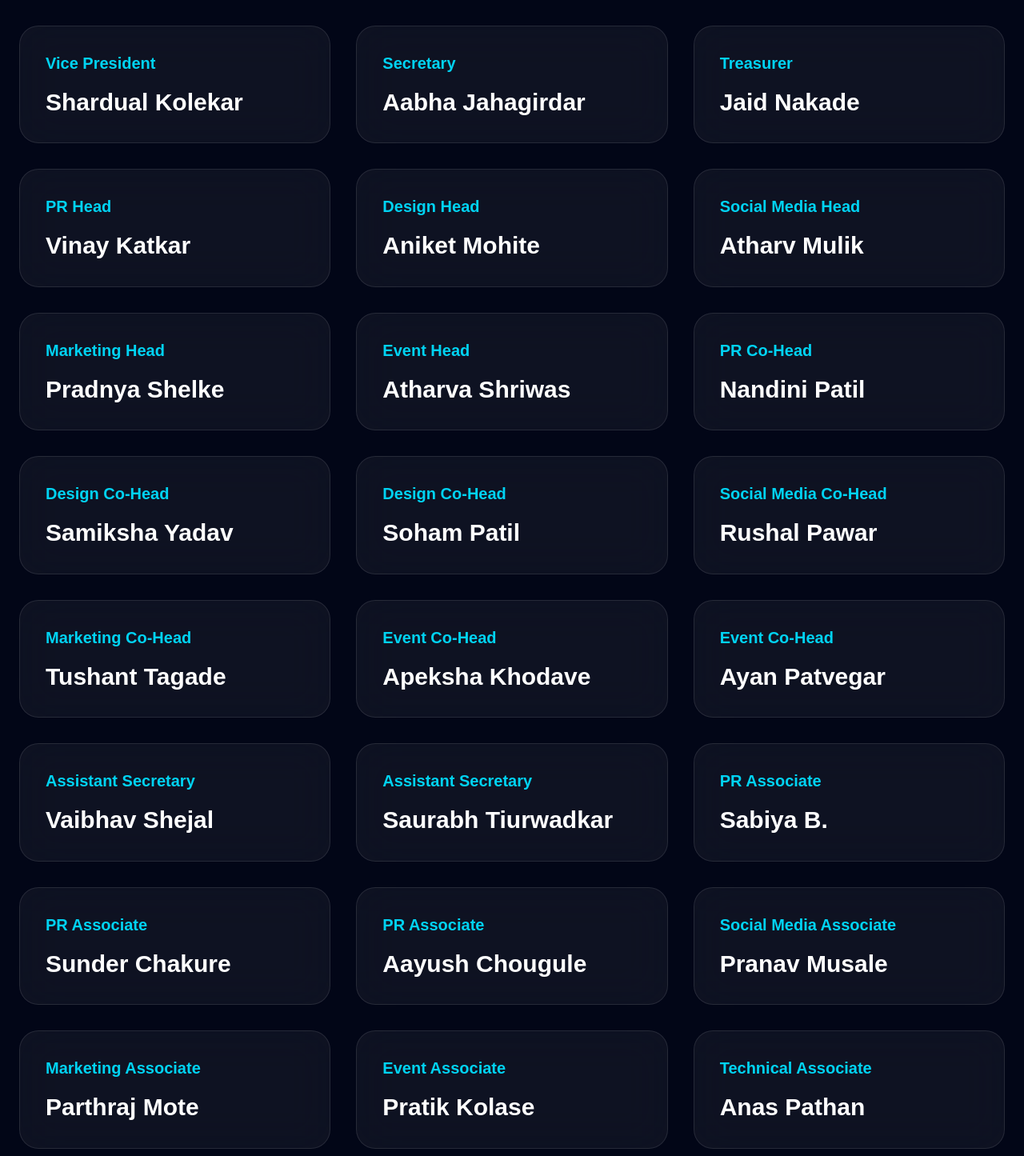
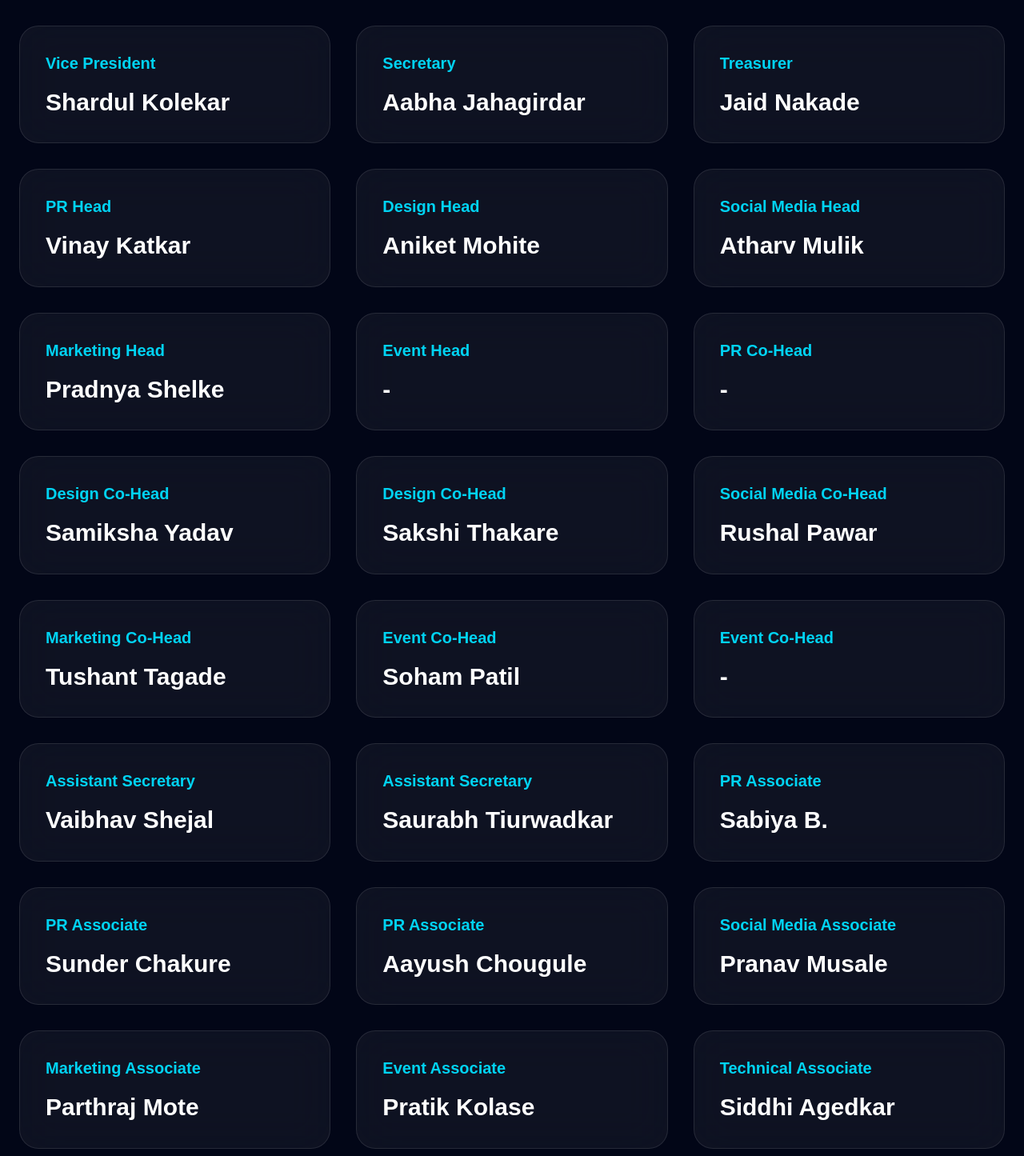
Before and after one commit to sam0127-jan/login-pdc, a React (Vite) app in the folder client/: page / in a window 1280 px wide. Shown: the part 1245-2690 px from the top of the page at 80% size. Built offline with nearby package versions, Linux system fonts and the light colour scheme.

Commit message:
team upload name

```diff
--- a/client/src/pages/Home.jsx
+++ b/client/src/pages/Home.jsx
@@ -7,7 +7,7 @@ export default function Home() {
 
     { role: "President", name: "Siddhi Patil" },
     { role: "Vice President", name: "Sayali Jasud" },
-    { role: "Vice President", name: "Shardual Kolekar" },
+    { role: "Vice President", name: "Shardul Kolekar" },
     { role: "Secretary", name: "Aabha Jahagirdar" },
     { role: "Treasurer", name: "Jaid Nakade" },
 
@@ -15,15 +15,15 @@ export default function Home() {
     { role: "Design Head", name: "Aniket Mohite" },
     { role: "Social Media Head", name: "Atharv Mulik" },
     { role: "Marketing Head", name: "Pradnya Shelke" },
-    { role: "Event Head", name: "Atharva Shriwas" },
+    { role: "Event Head", name: "-" },
 
-    { role: "PR Co-Head", name: "Nandini Patil" },
+    { role: "PR Co-Head", name: "-" },
     { role: "Design Co-Head", name: "Samiksha Yadav" },
-    { role: "Design Co-Head", name: "Soham Patil" },
+    { role: "Design Co-Head", name: "Sakshi Thakare" },
     { role: "Social Media Co-Head", name: "Rushal Pawar" },
     { role: "Marketing Co-Head", name: "Tushant Tagade" },
-    { role: "Event Co-Head", name: "Apeksha Khodave" },
-    { role: "Event Co-Head", name: "Ayan Patvegar" },
+    { role: "Event Co-Head", name: "Soham Patil" },
+    { role: "Event Co-Head", name: "-" },
 
     { role: "Assistant Secretary", name: "Vaibhav Shejal" },
     { role: "Assistant Secretary", name: "Saurabh Tiurwadkar" },
@@ -33,6 +33,7 @@ export default function Home() {
     { role: "Social Media Associate", name: "Pranav Musale" },
     { role: "Marketing Associate", name: "Parthraj Mote" },
     { role: "Event Associate", name: "Pratik Kolase" },
+    { role: "Technical Associate", name: "Siddhi Agedkar" },
     { role: "Technical Associate", name: "Anas Pathan" },
   ]
 
```
